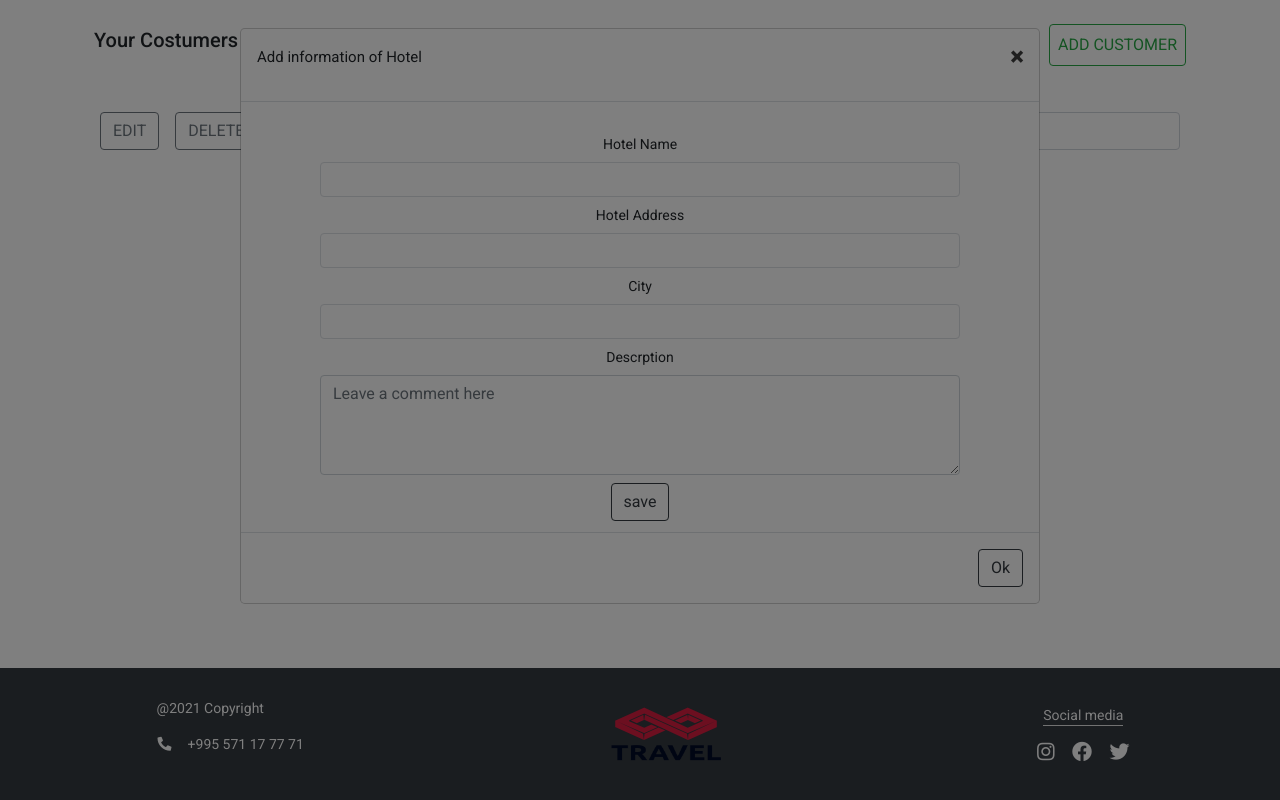
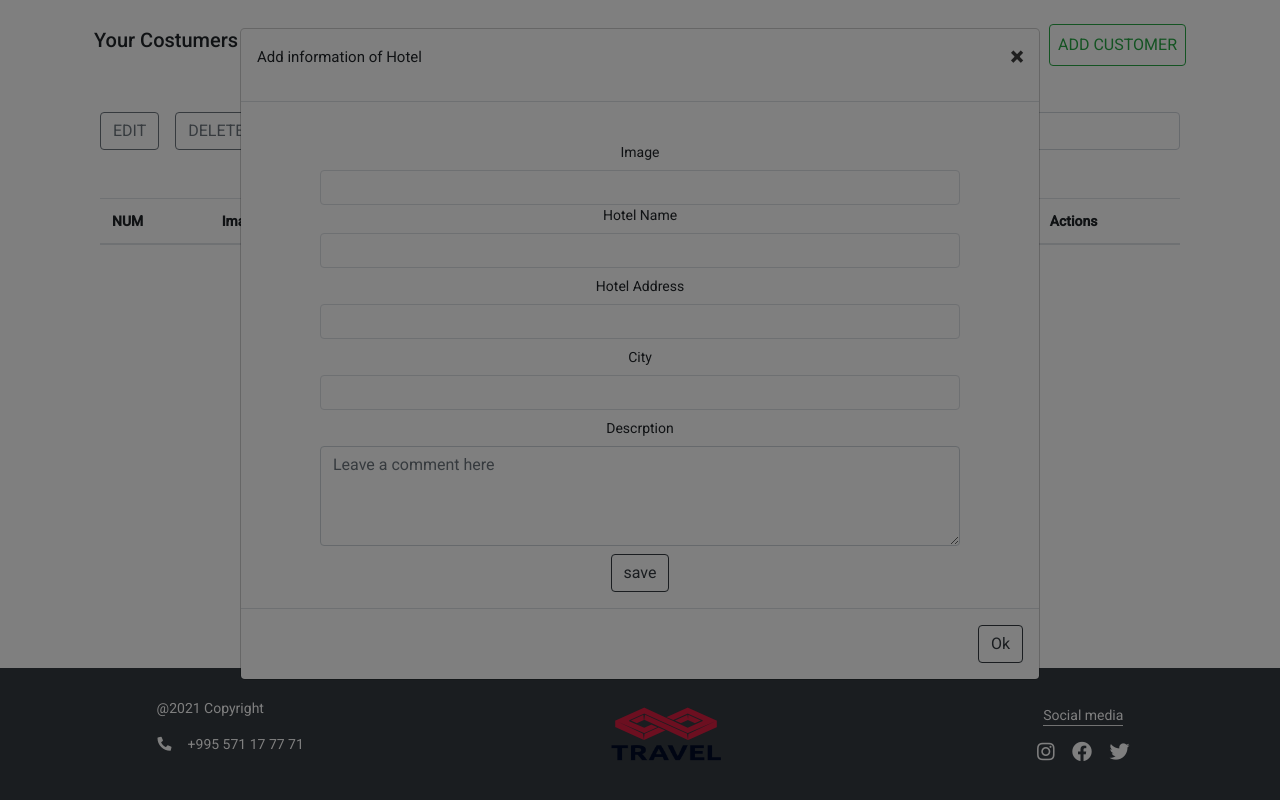
Before and after one commit to guramijibladze/it-step-project, an Angular app: page /customers in a window 1280 px wide. Both pictures are taken after a click on the button "ADD CUSTOMER". Built offline with nearby package versions, Linux system fonts and the light colour scheme.

Commit message:
customer table
customer table updated + modal with additional description

```diff
--- a/src/app/customers/customers.component.html
+++ b/src/app/customers/customers.component.html
@@ -20,9 +20,11 @@
                                     <span aria-hidden="true">×</span>
                                   </button>
                                 </div>
-                                <div class="modal-body" style="position: relative; height: 430px;">
+                                <div class="modal-body" style="position: relative; height: auto;">
                                     <div class="container">
                                       <div class="content d-flex flex-column text-center pl-5 pr-5 pt-3" >
+                                        <label for="" class="my-2">Image</label>
+                                        <input class="border rounded" [(ngModel)]="product.Image" type="text" style="height: 35px">
                                           <label for="" >Hotel Name</label>
                                           <input class="border rounded" [(ngModel)]="product.name" type="text" style="height: 35px">
                                           <label for="" class="mt-2">Hotel Address</label>
@@ -47,8 +49,6 @@
                                 </div>
                               </ng-template>
                         <!-- </form> -->
-
-
                 </div>
             </div>
         </div>
--- a/src/app/customers/customers.component.ts
+++ b/src/app/customers/customers.component.ts
@@ -13,8 +13,8 @@ export class CustomersComponent implements OnInit {
   // City!:string;
   // Descrption!:string;
   array:any = [];
-  product:{name:string, HotelAddress:string, City:string, Descrption:string} =
-  {name:'', HotelAddress: '', City:'', Descrption:''}
+  product:{name:string, HotelAddress:string, City:string, Descrption:string, Image: string} =
+  {name:'', HotelAddress: '', City:'', Descrption:'', Image: ''}
 
 
   constructor(private modalService: NgbModal) { }
@@ -29,7 +29,7 @@ export class CustomersComponent implements OnInit {
 
   addFile(){
     this.array.push(this.product);
-    this.product = { name:"", HotelAddress:"", City:"", Descrption:"" }
+    this.product = { name:"", HotelAddress:"", City:"", Descrption:"", Image: '' }
 
     console.log(this.array)
   }
--- a/src/app/customers/table/table.component.css
+++ b/src/app/customers/table/table.component.css
@@ -0,0 +1,14 @@
+td{
+  overflow: hidden;
+  width: auto;
+  text-overflow: ellipsis;
+}
+
+ul{
+  list-style: none;
+}
+
+ul > li {
+  font-size: 18px;
+  padding: .3em;
+}
--- a/src/app/customers/table/table.component.html
+++ b/src/app/customers/table/table.component.html
@@ -1,10 +1,103 @@
 <!-- <p *ngFor='let i of item'>{{i.name}}</p> -->
 
-<div class="container">
-    <div class="row" *ngFor='let i of item'>
-        <div class="col-sm-3 p-2">{{i.name}}</div>
-        <div class="col-sm-3 p-2">{{i.HotelAddress}}</div>
-        <div class="col-sm-3 p-2">{{i.City}}</div>
-        <div class="col-sm-3 p-2" >{{i.Descrption}}</div>
-      </div>
+<div class="container my-5">
+  <div class="row">
+    <div class="col-12">
+      <table class="table table-image">
+        <thead>
+          <tr>
+            <th scope="col">NUM</th>
+            <th scope="col">Image</th>
+            <th scope="col">Hotel Name</th>
+            <th scope="col">Hotel Address</th>
+            <th scope="col">City</th>
+            <th scope="col">Description</th>
+            <th scope="col">Actions</th>
+          </tr>
+        </thead>
+
+        <tbody>
+          <tr *ngFor="let i of item">
+            <th scope="row">1</th>
+            <td class="w-25">
+              <img
+                src="{{ i.Image }}"
+                class="img-fluid img-thumbnail"
+                alt="Sheep"
+              />
+            </td>
+            <td>{{ i.name }}</td>
+            <td>{{ i.HotelAddress }}</td>
+            <td>{{ i.City }}</td>
+            <td>{{ i.Descrption }}</td>
+            <td>
+              <button
+                type="button"
+                class="btn btn-primary"
+                (click)="openLg(mymodal)"
+              >
+                <i class="far fa-eye"></i>
+              </button>
+            </td>
+
+            <!--- modal -->
+            <ng-template #mymodal let-modal>
+              <div class="modal-header">
+                <h4 class="modal-title">More information about Hotel</h4>
+                <button
+                  type="button"
+                  class="close"
+                  aria-label="Close"
+                  (click)="modal.dismiss('Cross click')"
+                >
+                  <span aria-hidden="true">×</span>
+                </button>
+              </div>
+              <div class="modal-body" style="position: relative; height: auto">
+                <div class="container">
+                  <div class="row">
+                    <div class="col-12">
+                      <h1>{{ i.name }}</h1>
+                      <h3>5 star</h3>
+                      <img
+                        src="https://agenda.ge/files/Economy/Tourism/paraghraph-hotel.jpg"
+                        alt=""
+                        style="width: inherit"
+                      />
+                    </div>
+                    <div class="row my-3 d-flex justify-content-between" style="width: 100%;">
+                      <div class="col-4">
+                        <ul>
+                          <li>
+                            <i class="fas fa-search-location"></i>
+                            {{ i.HotelAddress }}
+                          </li>
+                          <li><i class="fas fa-city"></i> {{ i.City }}</li>
+                        </ul>
+                      </div>
+                      <div class="col-8">
+                        <em>Description</em>
+                        <hr>
+                        <p>{{ i.Descrption }}</p>
+                      </div>
+                    </div>
+                  </div>
+                </div>
+              </div>
+              <div class="modal-footer">
+                <button
+                  type="submit"
+                  class="btn btn-outline-dark"
+                  (click)="modal.close('Save click')"
+                >
+                  Ok
+                </button>
+              </div>
+            </ng-template>
+            <!--- modal -->
+          </tr>
+        </tbody>
+      </table>
+    </div>
+  </div>
 </div>
--- a/src/app/customers/table/table.component.ts
+++ b/src/app/customers/table/table.component.ts
@@ -1,17 +1,22 @@
 import { Component, OnInit, Input } from '@angular/core';
+import { NgbModal } from '@ng-bootstrap/ng-bootstrap';
+import { NgbRatingConfig } from '@ng-bootstrap/ng-bootstrap';
+
 // import { }
 
 @Component({
   selector: 'app-table',
   templateUrl: './table.component.html',
-  styleUrls: ['./table.component.css']
+  styleUrls: ['./table.component.css'],
 })
 export class TableComponent implements OnInit {
-  @Input()item:any = [];
+  @Input() item: any = [];
 
-  constructor() { }
+  constructor(private modalService: NgbModal) {}
 
-  ngOnInit(): void {
+  openLg(content: any) {
+    this.modalService.open(content, { size: 'lg' });
   }
 
+  ngOnInit(): void {}
 }
--- a/src/app/footer/footer.component.css
+++ b/src/app/footer/footer.component.css
@@ -1,5 +1,6 @@
 footer{
   position: relative;
+  margin-top: 90%;
 }
 hr {
   margin-top: 0;
```
